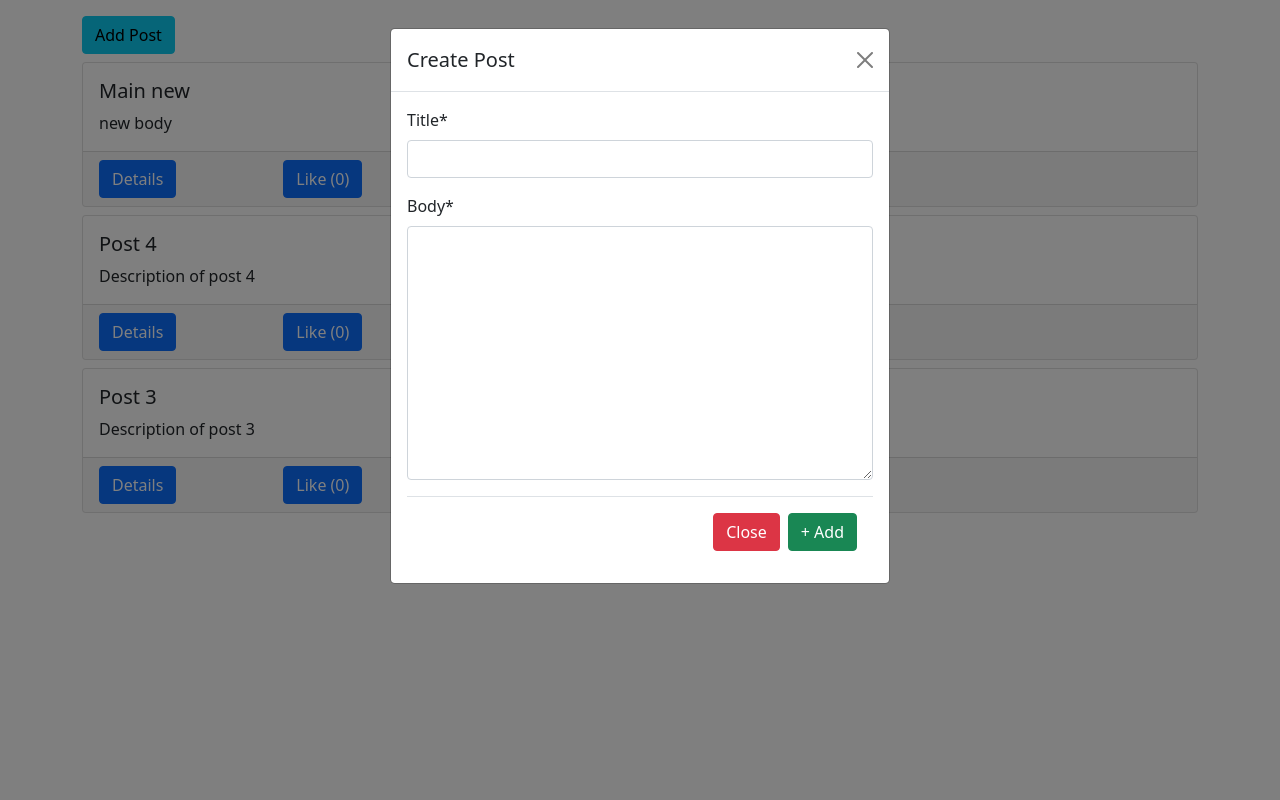
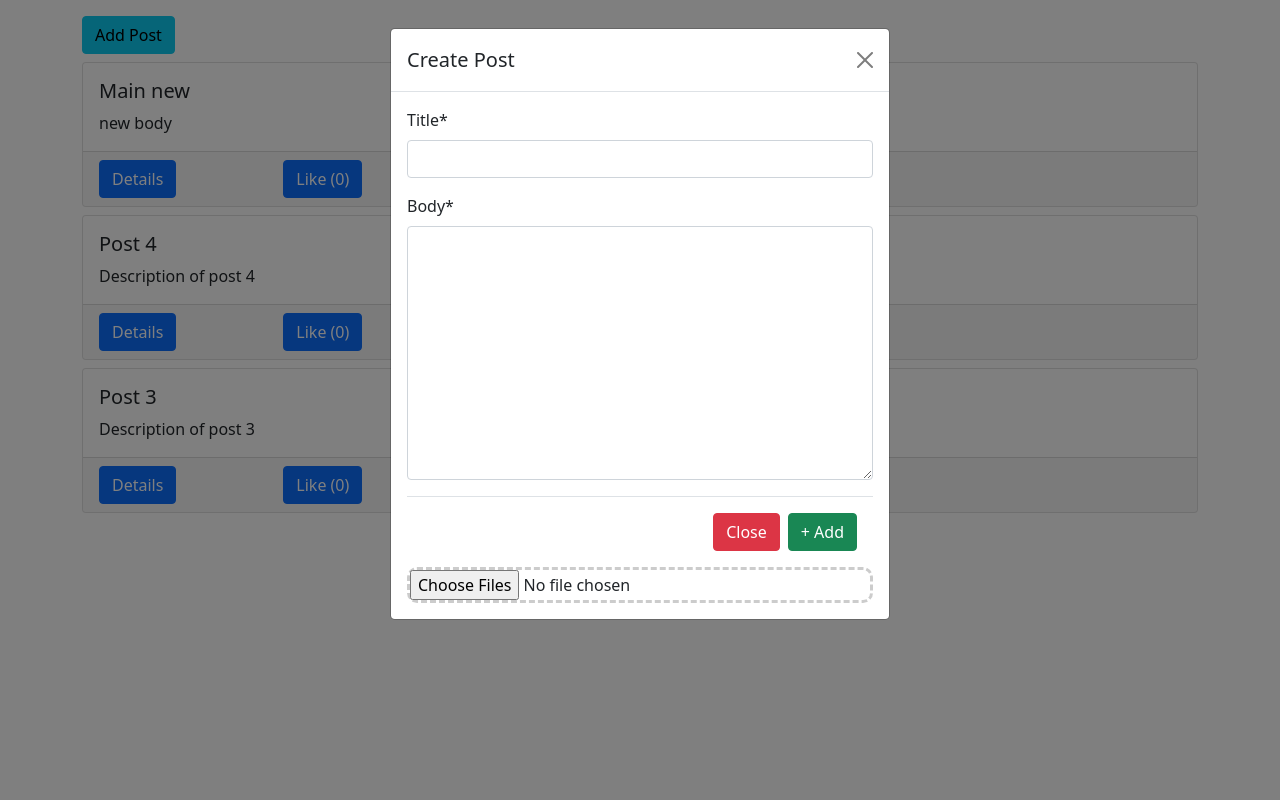
Before and after one commit to AbhinavSL/Asanthoshkumarl2610_A4, a Django app: page / in a window 1280 px wide, after a click on "Add Post". Run offline with Django 5.2, Linux system fonts and the light colour scheme; data comes from the database, SQL or seed files in the repository; some libraries are stand-ins or nearby versions.

Commit message:
starting point of working with dropzone

```diff
--- a/posts/templates/posts/main.html
+++ b/posts/templates/posts/main.html
@@ -28,6 +28,12 @@ posts
                             <button type="submit" class="btn btn-success">+ Add</button>
                          </div>
                     </form>
+                    <form action="/upload" class="dropzone dz">
+                        {% csrf_token %}
+                        <div class="fallback">
+                            <input name="file" type="file" multiple />
+                        </div>
+                    </form>
                 </div>
             </div>
         </div>
--- a/static/style.css
+++ b/static/style.css
@@ -1,3 +1,13 @@
 .not-visible{
     display: none;
 }
+
+.dz{
+    border: dashed !important;
+    border-color: #ccc !important;
+    border-radius: 10px !important;
+}
+
+.dz:hover{
+    background-color: aliceblue !important;
+}
--- a/templates/base.html
+++ b/templates/base.html
@@ -37,5 +37,8 @@
     <script src="https://cdn.jsdelivr.net/npm/bootstrap@5.0.0-beta2/dist/js/bootstrap.bundle.min.js" integrity="sha384-b5kHyXgcpbZJO/tY9Ul7kGkf1S0CWuKcCD38l8YkeH8z8QjE0GmW1gYU5S9FOnJ0" crossorigin="anonymous"></script>
     <!-- Jquery -->
     <script src="https://code.jquery.com/jquery-3.5.1.min.js"></script>
+    <!-- dropzone install -->
+    <script src="https://unpkg.com/dropzone@5/dist/min/dropzone.min.js"></script>
+    <link rel="stylesheet" href="https://unpkg.com/dropzone@5/dist/min/dropzone.min.css" type="text/css" />
   </body>
 </html>
```
